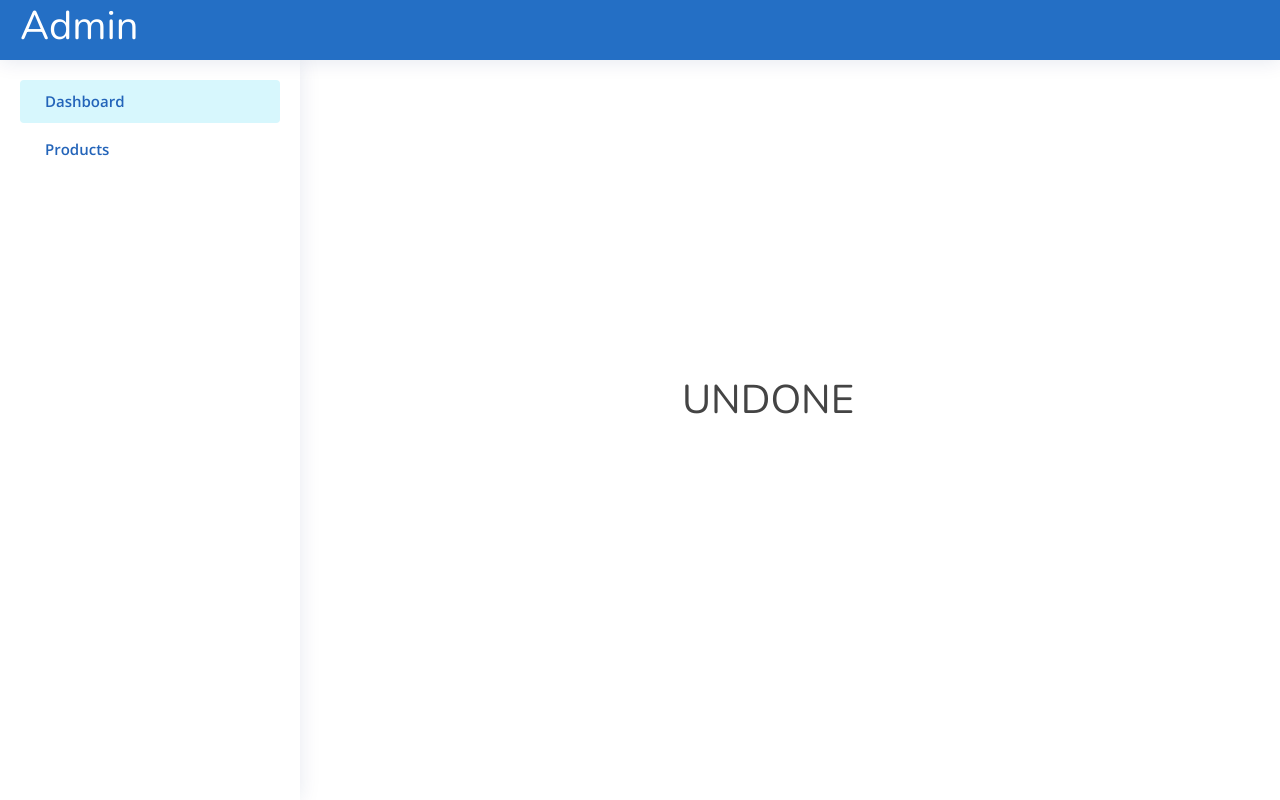
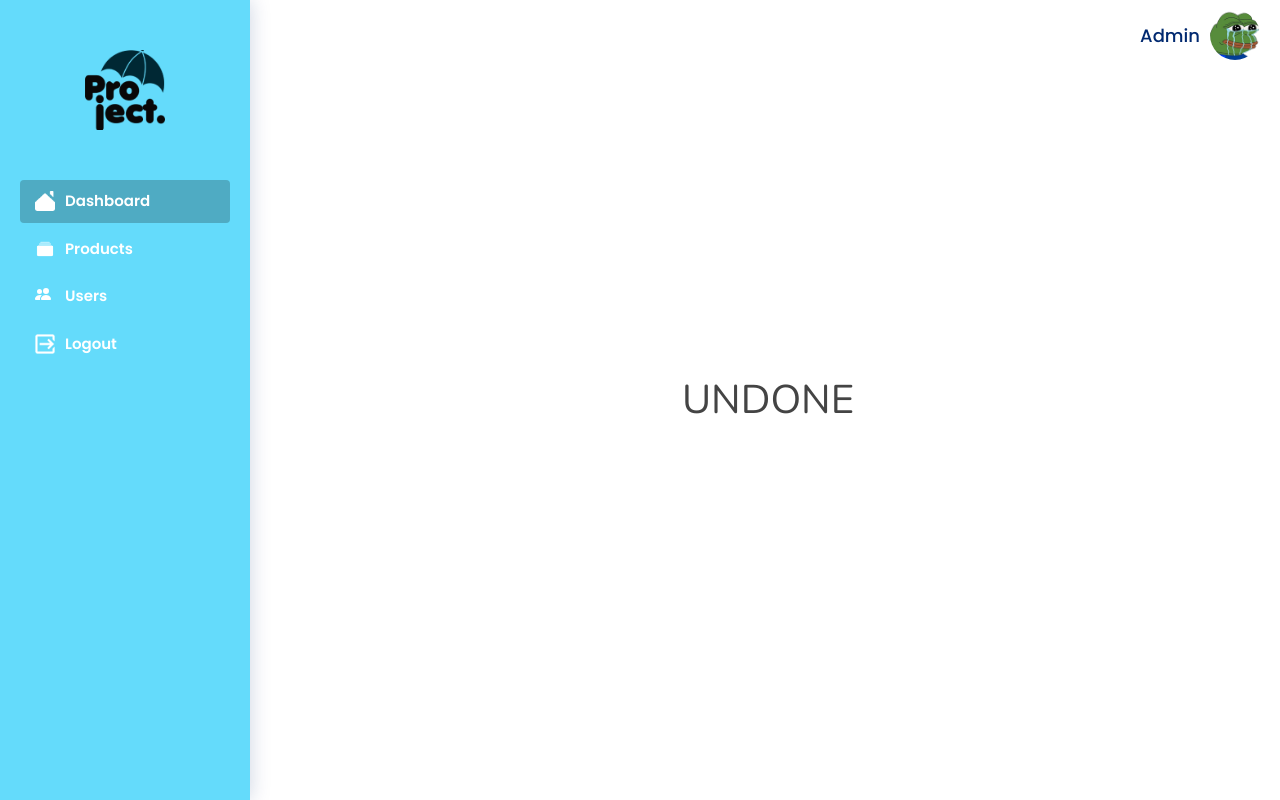
Before and after one commit to Gigabyte-Gang-Team/Umbrella-Project, a Flask app: page /dashboardAdmin in a window 1280 px wide. Run offline with Flask 3, Linux system fonts and the light colour scheme; the visitor is signed in with stand-in values (Sample User, id 1); data that the repository does not hold is empty.

Commit message:
edit sidebar

```diff
--- a/static/css/admin.css
+++ b/static/css/admin.css
@@ -1,7 +1,5 @@
-
-
 body {
-    font-family: "Open Sans", sans-serif;
+  font-family: 'poppins', sans-serif;
   background: #ffffff;
   color: #444444;
 }
@@ -22,21 +20,20 @@ body {
 h4,
 h5,
 h6 {
-    font-family: "Nunito", sans-serif;
+  font-family: 'Nunito', sans-serif;
 }
 
 #main {
-    margin-top: 60px;
+  margin-top: 0;
   padding: 20px 30px;
   transition: all 0.3s;
 }
 
-  @media (max-width: 1199px) {
+/* @media (max-width: 1199px) {
     #main {
       padding: 20px;
     }
-  }
-
+  } */
 
 .pagetitle {
   margin-bottom: 10px;
@@ -70,7 +67,14 @@ body {
   font-size: 18px;
   font-weight: 500;
   color: #012970;
-    font-family: "Poppins", sans-serif;
+  font-family: 'Poppins', sans-serif;
+}
+.nama {
+  margin-right: 10px;
+  font-size: 18px;
+  font-weight: 500;
+  color: #012970;
+  font-family: 'Poppins', sans-serif;
 }
 
 .card-title span {
@@ -91,57 +95,102 @@ body {
   # Header
   --------------------------------------------------------------*/
 
-  .header {
-    transition: all 0.5s;
-    z-index: 997;
-    height: 60px;
-    box-shadow: 0px 2px 20px rgba(1, 41, 112, 0.1);
-    background-color: #246fc5;
-    padding-left: 20px;
-
-  }
-
 /*--------------------------------------------------------------
   # Sidebar
   --------------------------------------------------------------*/
+.profile-picture-container {
+  display: flex;
+  align-items: center;
+  justify-content: flex-end;
+  margin: 10px;
+  margin-right: 20px;
+}
+
+.profile-picture {
+  width: 50px;
+  height: 50px;
+  border-radius: 50%;
+}
+
+.logo {
+  display: flex;
+  justify-content: center;
+  align-items: center;
+  height: 80px;
+  margin: 30px 0 50px 0;
+}
+
+.logo img {
+  max-width: 100%;
+  max-height: 100%;
+}
 
 .sidebar {
   position: fixed;
-    top: 60px;
+  top: 0;
   left: 0;
   bottom: 0;
-    width: 300px;
+  width: 250px;
   z-index: 996;
   transition: all 0.3s;
   padding: 20px;
   overflow-y: auto;
   scrollbar-width: thin;
   scrollbar-color: #aab7cf transparent;
-    box-shadow: 0px 0px 20px rgba(1, 41, 112, 0.1);
-    background-color: #fff;
+  box-shadow: 0px 0px 20px rgba(1, 41, 112, 0.2);
+  background-color: #64dbfb;
 }
 
-  @media (max-width: 1199px) {
+
 .sidebar {
-      left: -300px;
-    }
+  transition: transform 0.3s ease;
 }
 
-  .sidebar::-webkit-scrollbar {
+.sidebar.hidden {
+  transform: translateX(-100%);
+}
+
+.sideButton {
+  margin-left: 20px;
+}
+
+
+#show-sidebar {
+  position: absolute;
+  top: 10px;
+  z-index: 1000;
+  background-color: transparent; /* Set background to transparent */
+  border: none; /* Remove border */
+  cursor: pointer;
+  padding: 10px;
+  font-size: 20px;
+  color: white; /* Optional: Set icon color to white */
+}
+
+
+.centered-text {
+  position: absolute;
+  top: 50%;
+  left: 60%;
+  transform: translate(-50%, -50%);
+  text-align: center;
+  /* Ini untuk mengatur teks secara horizontal di tengah */
+}
+
+/* .sidebar::-webkit-scrollbar {
     width: 5px;
     height: 8px;
     background-color: #fff;
   }
 
  .sidebar::-webkit-scrollbar-thumb {
-    background-color: #aab7cf;
-  }
+    background-color: #fff;
+  } */
 
 @media (min-width: 1200px) {
-
   #main,
   #footer {
-      margin-left: 300px;
+    margin-left: 250px;
   }
 }
 
@@ -161,8 +210,7 @@ body {
   margin-bottom: 5px;
 }
 .sidebar-nav .nav-item .active {
-    background-color: #d7f7fd;
-
+  background-color: #4fabc3;
 }
 
 .sidebar-nav .nav-link {
@@ -170,9 +218,8 @@ body {
   align-items: center;
   font-size: 15px;
   font-weight: 600;
-    color: #2364b9;
+  color: #fff;
   transition: 0.3;
-    background: #ffffff;
   padding: 10px 15px;
   border-radius: 4px;
 }
@@ -181,6 +228,11 @@ body {
   font-size: 16px;
   margin-right: 10px;
   color: #334fc9;
+}
+
+.sidebar-nav .nav-link img,
+svg {
+  margin-right: 10px;
 }
 
 .sidebar-nav .nav-link:hover {
@@ -236,7 +288,6 @@ body {
   # Footer
   --------------------------------------------------------------*/
 .footer {
-
   padding: 20px 0;
   font-size: 14px;
   transition: all 0.3s;
--- a/templates/admin/admin_dashboard.html
+++ b/templates/admin/admin_dashboard.html
@@ -12,8 +12,7 @@
       /* Ini untuk mengatur teks secara horizontal di tengah */
     }
   </style>
-
-  <h1 class="centered-text">UNDONE</h1>
+  <h1 class="centered-text ">UNDONE</h1>
 
   <!-- <div class="row row-cols-1 row-cols-md-3 g-4">
     {% for item in product %}
--- a/templates/admin/header_admin.html
+++ b/templates/admin/header_admin.html
@@ -1,78 +1,120 @@
 <!DOCTYPE html>
 <html lang="en">
-
   <head>
     <title>Umbrella Projects</title>
 
     <!-- Google Fonts -->
     <link href="https://fonts.gstatic.com" rel="preconnect" />
-    <link
-        href="https://fonts.googleapis.com/css?family=Open+Sans:300,300i,400,400i,600,600i,700,700i|Nunito:300,300i,400,400i,600,600i,700,700i|Poppins:300,300i,400,400i,500,500i,600,600i,700,700i"
-        rel="stylesheet" />
+    <link href="https://fonts.googleapis.com/css?family=Open+Sans:300,300i,400,400i,600,600i,700,700i|Nunito:300,300i,400,400i,600,600i,700,700i|Poppins:300,300i,400,400i,500,500i,600,600i,700,700i" rel="stylesheet" />
     <link href="../static/assets/img/logo.png" rel="icon" type="image/x-icon" />
 
     <!-- Bootstrap CDN -->
-    <link href="https://cdn.jsdelivr.net/npm/bootstrap@5.0.2/dist/css/bootstrap.min.css" rel="stylesheet"
-        integrity="sha384-EVSTQN3/azprG1Anm3QDgpJLIm9Nao0Yz1ztcQTwFspd3yD65VohhpuuCOmLASjC" crossorigin="anonymous">
-    <script src="https://cdn.jsdelivr.net/npm/bootstrap@5.0.2/dist/js/bootstrap.bundle.min.js"
-        integrity="sha384-MrcW6ZMFYlzcLA8Nl+NtUVF0sA7MsXsP1UyJoMp4YLEuNSfAP+JcXn/tWtIaxVXM"
-        crossorigin="anonymous"></script>
-
+    <link href="https://cdn.jsdelivr.net/npm/bootstrap@5.0.2/dist/css/bootstrap.min.css" rel="stylesheet" integrity="sha384-EVSTQN3/azprG1Anm3QDgpJLIm9Nao0Yz1ztcQTwFspd3yD65VohhpuuCOmLASjC" crossorigin="anonymous" />
+    <script src="https://cdn.jsdelivr.net/npm/bootstrap@5.0.2/dist/js/bootstrap.bundle.min.js" integrity="sha384-MrcW6ZMFYlzcLA8Nl+NtUVF0sA7MsXsP1UyJoMp4YLEuNSfAP+JcXn/tWtIaxVXM" crossorigin="anonymous"></script>
+    <link rel="stylesheet" href="https://cdn.jsdelivr.net/npm/bootstrap-icons@1.11.3/font/bootstrap-icons.min.css">
     <!-- Javascript CDN -->
     <script src="https://ajax.googleapis.com/ajax/libs/jquery/3.6.4/jquery.min.js"></script>
 
     <!-- CSS File -->
     <link href="../static/css/admin.css" rel="stylesheet" />
 
-    <!-- Javascript -->
     <script>
-        document.addEventListener("DOMContentLoaded", function () {
+      document.addEventListener('DOMContentLoaded', function () {
         // Ambil semua elemen nav-link di dalam sidebar
-            const navLinks = document.querySelectorAll("#sidebar-nav .nav-link");
+        const navLinks = document.querySelectorAll('#sidebar-nav .nav-link');
 
         // Loop melalui setiap elemen nav-link
         navLinks.forEach(function (navLink) {
           // Periksa apakah href dari elemen nav-link cocok dengan URL saat ini
-                if (navLink.getAttribute("href") === window.location.pathname) {
+          if (navLink.getAttribute('href') === window.location.pathname) {
             // Tambahkan kelas 'active' ke elemen nav-link yang cocok
-                    navLink.classList.add("active");
+            navLink.classList.add('active');
           }
         });
       });
+      function previewPhoto(event) {
+        const reader = new FileReader();
+        reader.onload = function () {
+            const output = document.getElementById('photoPreview');
+            output.src = reader.result;
+        }
+        reader.readAsDataURL(event.target.files[0]);
+    }
+
+    function toggleSidebar() {
+        const sidebar = document.getElementById('sidebar');
+        const showButton = document.getElementById('show-sidebar');
+        const content = document.getElementById('main');
+
+        sidebar.classList.toggle('hidden');
+        showButton.classList.toggle('hidden');
+        content.classList.toggle('fullscreen');
+
+        const card = document.querySelector('.card');
+        if (content.classList.contains('fullscreen')) {
+            card.style.width = '100%';
+        } else {
+            card.style.width = '';
+        }
+
+        const mainElement = document.getElementById('main');
+        const footerElement = document.getElementById('footer');
+
+        if (sidebar.classList.contains('hidden')) {
+            mainElement.style.marginLeft = '0';
+            footerElement.style.marginLeft = '0';
+        } else {
+            mainElement.style.marginLeft = '250px';
+            footerElement.style.marginLeft = '250px';
+        }
+    }
     </script>
   </head>
-
   <body>
-    <!-- ======= Header ======= -->
-    <header id="header" class="header fixed-top d-flex align-items-center">
-        <div class="d-flex align-items-center justify-content-between">
-            <h1 style="color: white;">Admin</h1>
-            <i class="bi bi-list toggle-sidebar-btn"></i>
+    <header >
+        <div class="profile-picture-container">
+            <span class="nama">Admin</span>
+            <img id="photoPreview" src="../../static/profile_pics/andi.png" alt="Profile Picture" class="profile-picture" width="80" height="80"
+                onclick="document.getElementById('input-pic').click();" style="cursor: pointer;">
+            <input type="file" id="input-pic" name="file_give" accept="image/*" style="display:none;" onchange="previewPhoto(event)">
         </div>
-        <!-- End Sidebar -->
-
-        <!-- End Icons Navigation -->
     </header>
-    <!-- End Header -->
-
-    <!-- ======= Sidebar ======= -->
+    <button id="show-sidebar" onclick="toggleSidebar()"><i class="navbar-toggler-icon" style="color: black;"></i></button>
     <aside id="sidebar" class="sidebar">
+        </button>
         <ul class="sidebar-nav" id="sidebar-nav">
+            <div class="logo">
+                <img src="../../static/img/Logo-hitam.png" alt="Logo" width="80" height="80">
+            </div>
             <li class="nav-item">
                 <a class="nav-link" href="/dashboardAdmin">
-                    <i class="bi bi-grid"></i>
+                    <img src="../../static/img/home-icon.png" alt="Products Icon" width="20" height="20">
                     <span>Dashboard</span>
                 </a>
             </li>
             <li class="nav-item">
                 <a class="nav-link" href="/productsAdmin">
-                    <i class="bi bi-grid"></i>
+                    <img src="../../static/img/product-icon.png" alt="Products Icon" width="20" height="20">
                     <span>Products</span>
+                </a>
+            </li>
+            <li class="nav-item">
+                <a class="nav-link" href="/usersAdmin">
+                    <svg xmlns="http://www.w3.org/2000/svg" width="20" height="20" fill="currentColor" class="bi bi-people-fill " viewBox="0 0 20 20">
+                        <path d="M7 14s-1 0-1-1 1-4 5-4 5 3 5 4-1 1-1 1zm4-6a3 3 0 1 0 0-6 3 3 0 0 0 0 6m-5.784 6A2.24 2.24 0 0 1 5 13c0-1.355.68-2.75 1.936-3.72A6.3 6.3 0 0 0 5 9c-4 0-5 3-5 4s1 1 1 1zM4.5 8a2.5 2.5 0 1 0 0-5 2.5 2.5 0 0 0 0 5"/>
+                        </svg>
+                    <span>Users</span>
+                </a>
+            </li>
+            <li class="nav-item">
+                <a class="nav-link" href="/logout/admin">
+                    <img src="../../static/img/logout-icon.png" alt="Products Icon" width="20" height="20">
+                    <span>Logout</span>
                 </a>
             </li>
         </ul>
     </aside>
-    <!-- End Sidebar-->
+    <div class="content">
+    </div>
   </body>
-
 </html>
```
Also changed, not shown: static/img/home-icon.png (added), static/img/logo-hitam.png (added), static/img/logout-icon.png (added), static/img/product-icon.png (added). Lines whose indentation alone changed are shown as unchanged.
